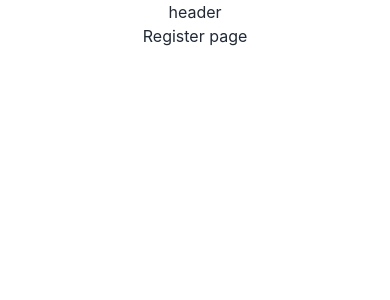
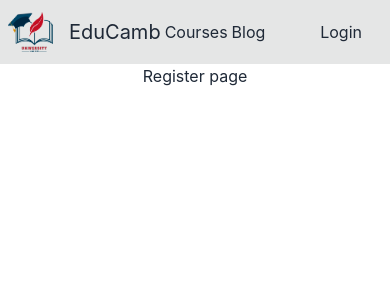
Before and after one commit to Abuhurayratouhid/Educational-website, a React (Create React App) app: page /register in a window 390 px wide. Shown: the top 300 px of the page. Built offline with nearby package versions, Linux system fonts and the light colour scheme.

Commit message:
add a navbar and make it responsiv

```diff
--- a/package.json
+++ b/package.json
@@ -9,6 +9,7 @@
     "daisyui": "^2.33.0",
     "react": "^18.2.0",
     "react-dom": "^18.2.0",
+    "react-icons": "^4.6.0",
     "react-router-dom": "^6.4.2",
     "react-scripts": "5.0.1",
     "web-vitals": "^2.1.4"
--- a/src/Others/Header/Header.js
+++ b/src/Others/Header/Header.js
@@ -1,9 +1,40 @@
 import React from 'react';
+import { Link } from 'react-router-dom';
+import { FaBeer } from 'react-icons/fa';
+import logo from '../../Assets/logo (2).png'
 
 const Header = () => {
     return (
         <div>
-            header
+
+            <div className="navbar bg-base-300 md:flex justify-between">
+                <div>
+                    <div>
+                        <Link to='/'>
+                            <img
+                                src={logo}
+                                style={{ height: '40px' }}
+                                alt="" />
+
+                        </Link>
+
+                    </div>
+                    <div>
+
+                    <Link className="ml-4 normal-case text-xl"> EduCamb </Link>
+                    </div>
+
+                    <Link className='ml-1 hidden md:block md:ml-20' to='/'>Home</Link>
+                    <Link className='ml-1 md:ml-4' to='/courses'>Courses </Link>
+                    <Link className='ml-1 md:ml-4' to='/blog'>Blog  </Link>
+                    <Link className='ml-1 hidden md:block md:ml-4' to='/register'>Register</Link>
+                </div>
+                <div className=''>
+
+                    <Link className='ml-1 md:ml-4 mr-5' to='/login'>Login</Link>
+                </div>
+            </div>
+
         </div>
     );
 };
```
Also changed, not shown: src/Assets/logo (2).png (added), 1 other file (tests, documents, lock files or other folders).
